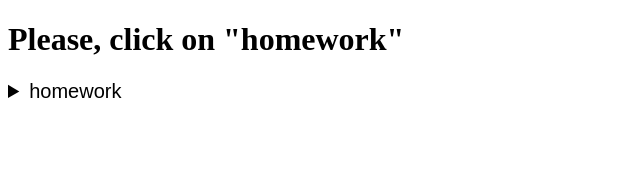
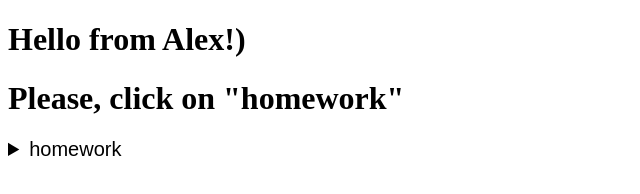
Before and after one commit to borysrohulia/homework, a plain HTML site: page index.html in a window 1280 px wide. Shown: the whole page, without its empty margins (0-640 px from the left). Drawn offline with Linux system fonts and the light colour scheme.

Commit message:
add Hello

```diff
--- a/index.html
+++ b/index.html
@@ -5,7 +5,9 @@
     <title>homework</title>
     <link href="styles.css" rel="stylesheet" type="text/css">
 </head>
+
 <body>
+    <h1>Hello from Alex!)</h1>
     <h1>Please, click on "homework"</h1>
     <details>
         <summary title="Тут вся домашка">homework</summary>
```
